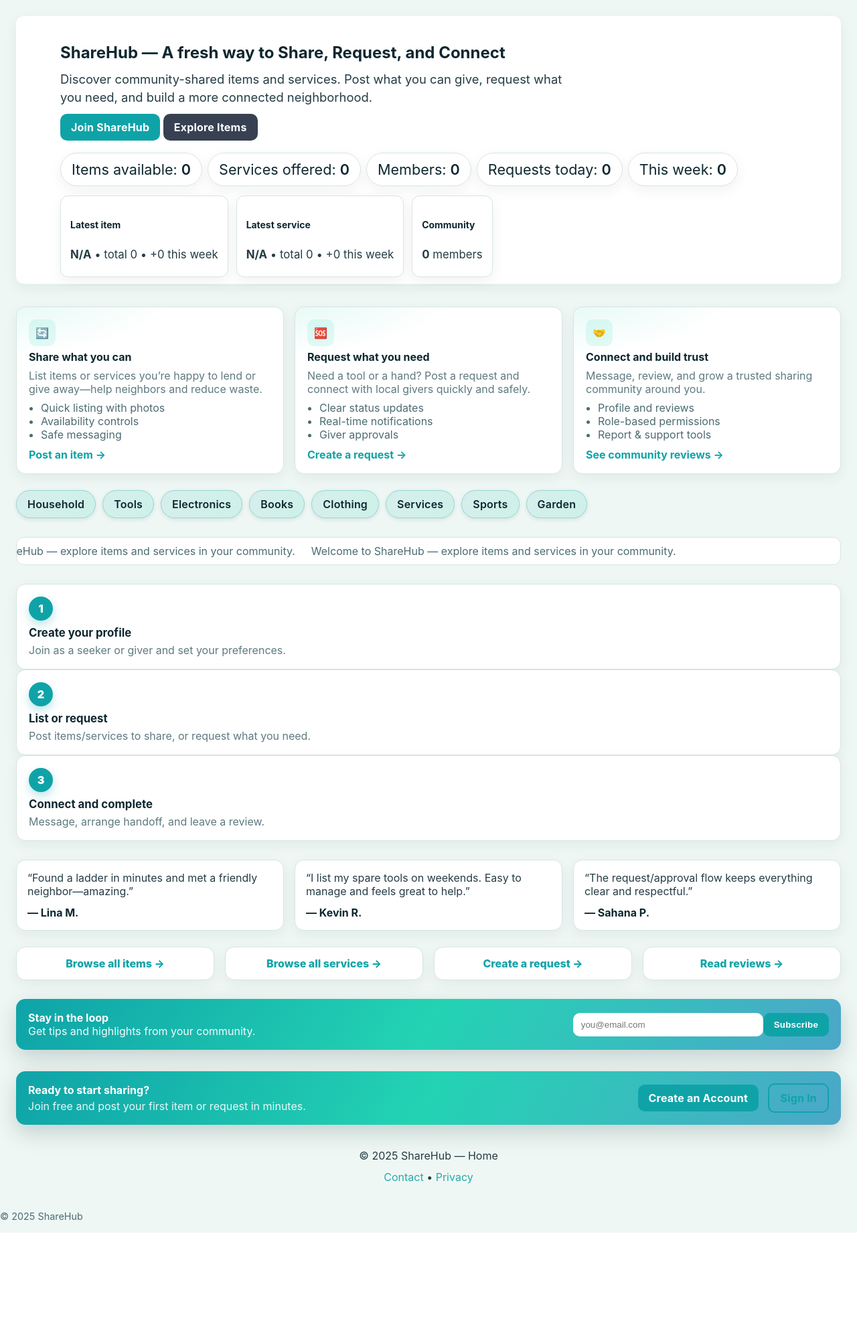
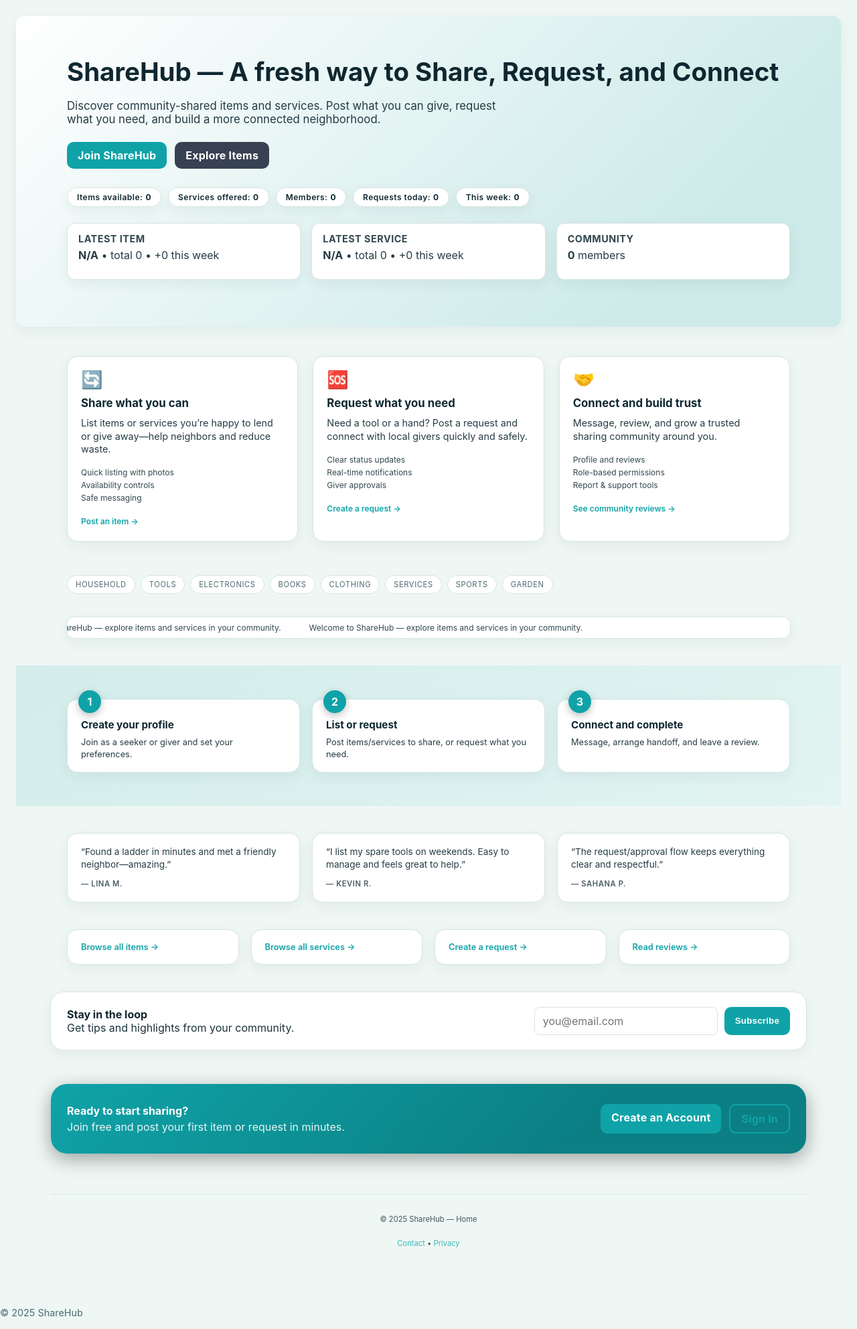
Before and after one commit to borhan-m-uddin/ShareHub_A-Community-Resource-Sharing-Platform, a PHP site: page /pages/index.php in a window 1280 px wide. Shown: the part 87-2072 px from the top of the page at 67% size. Before the commit the page ends 1928 px from the top, so only its background shows below. Run offline with PHP 8.4, Linux system fonts and the light colour scheme; data that the repository does not hold is empty; some libraries are stand-ins or nearby versions.

Commit message:
Revise marketing CSS for improved layout and responsiveness; enhance dark mode support and update styles for various components

```diff
--- a/assets/css/marketing.css
+++ b/assets/css/marketing.css
@@ -1,150 +1,194 @@
-/* Marketing / landing page extracted styles */
+/* Marketing / landing page supplemental styles (v2) */
+html,
+body {
+    margin: 0;
+    padding: 0;
+}
+
 .alt-wrapper {
-    padding: 0;
-    margin: 0;
+    display: block;
+    width: 100%;
+    background: var(--bg);
+    color: var(--text);
 }
 
 .alt-hero {
-    padding: 40px 0 10px;
+    background: linear-gradient(135deg, var(--card) 0%, rgba(15, 163, 168, 0.15) 80%);
+    padding: 60px 0 40px;
 }
 
 .alt-hero .inner {
-    max-width: 1100px;
+    max-width: 1080px;
     margin: 0 auto;
+    padding: 0 24px;
 }
 
-.lead {
-    font-size: 1.15rem;
-    line-height: 1.45;
-    max-width: 780px;
+.alt-hero h1 {
+    font-size: 2.4rem;
+    line-height: 1.2;
+    margin: 0 0 18px;
+}
+
+.alt-hero .lead {
+    font-size: 1.05rem;
+    max-width: 680px;
+    margin: 0 0 24px;
+}
+
+.ctas {
+    display: flex;
+    flex-wrap: wrap;
+    gap: 12px;
+    margin-bottom: 28px;
 }
 
 .stats-row {
     display: flex;
     flex-wrap: wrap;
-    gap: 8px;
-    margin: 18px 0 6px;
+    gap: 10px;
+    margin: 10px 0 24px;
 }
 
 .pill {
     background: var(--card);
     border: 1px solid var(--border);
-    padding: 10px 16px;
-    border-radius: 40px;
-    /* Larger, still responsive: slightly higher base and max with a bit more vw growth */
-    font-size: clamp(1.05rem, 0.8vw + 0.9rem, 1.35rem);
-    line-height: 1.3;
+    border-radius: 30px;
+    padding: 6px 14px;
+    font-size: .75rem;
+    font-weight: 600;
+    letter-spacing: .5px;
+    display: inline-flex;
+    align-items: center;
+    gap: 4px;
     box-shadow: var(--shadow);
-}
-
-.pill strong {
-    font-size: 1em;
-    font-weight: 600;
 }
 
 .mini-widgets {
     display: flex;
     flex-wrap: wrap;
-    gap: 12px;
-    margin-top: 14px;
+    gap: 16px;
+    margin: 10px 0 30px;
 }
 
 .mini {
+    flex: 1 1 220px;
     background: var(--card);
     border: 1px solid var(--border);
-    padding: 10px 14px;
     border-radius: 12px;
-    font-size: clamp(0.9rem, 0.35vw + 0.8rem, 1.05rem);
-    line-height: 1.35;
+    padding: 14px 16px;
     box-shadow: var(--shadow);
+}
+
+.mini h5 {
+    margin: 0 0 6px;
+    font-size: .9rem;
+    letter-spacing: .5px;
+    text-transform: uppercase;
+    opacity: .85;
 }
 
 .features {
     display: grid;
-    grid-template-columns: repeat(auto-fit, minmax(260px, 1fr));
-    gap: 16px;
-    margin: 34px 0 10px;
+    grid-template-columns: repeat(auto-fit, minmax(240px, 1fr));
+    gap: 22px;
+    max-width: 1080px;
+    margin: 0 auto;
+    padding: 20px 24px 40px;
 }
 
-.tile {
+.features .tile {
     background: var(--card);
     border: 1px solid var(--border);
-    border-radius: 14px;
-    padding: 18px;
+    border-radius: 16px;
+    padding: 18px 20px 22px;
     box-shadow: var(--shadow);
+    display: flex;
+    flex-direction: column;
+    gap: 10px;
     position: relative;
     overflow: hidden;
-    transition: transform .18s ease, box-shadow .22s ease, border-color .22s ease;
 }
 
-.tile:hover {
-    transform: translateY(-4px);
-    box-shadow: 0 16px 32px rgba(5, 41, 45, .12);
-    border-color: rgba(37, 99, 235, .18);
+.features .tile .icon {
+    font-size: 26px;
 }
 
-.tile::before {
-    content: "";
-    position: absolute;
-    inset: 0;
-    background: radial-gradient(400px 140px at -10% -10%, rgba(35, 211, 179, .15), transparent 70%);
-    pointer-events: none;
+.features .tile h4 {
+    margin: 0;
+    font-size: 1.05rem;
 }
 
-.tile h4 {
-    margin: 6px 0 8px;
+.features .tile p {
+    margin: 0 0 6px;
+    font-size: .9rem;
+    line-height: 1.35;
 }
 
-.tile p {
-    margin: 0;
+.features .tile ul {
+    list-style: none;
+    margin: 0 0 8px;
+    padding: 0;
+    font-size: .75rem;
+    opacity: .85;
+}
+
+.features .tile ul li {
+    padding: 2px 0;
+}
+
+.features .tile .more {
+    font-size: .75rem;
+    font-weight: 600;
+    text-decoration: none;
+    color: var(--primary);
+}
+
+.categories {
+    max-width: 1080px;
+    margin: 10px auto 34px;
+    padding: 0 24px;
+    display: flex;
+    flex-wrap: wrap;
+    gap: 8px;
+}
+
+.categories .tag {
+    background: var(--card);
+    border: 1px solid var(--border);
+    padding: 6px 12px;
+    border-radius: 20px;
+    font-size: .7rem;
+    text-transform: uppercase;
+    letter-spacing: .6px;
     color: var(--muted);
 }
 
-.tile .icon {
-    width: 40px;
-    height: 40px;
-    border-radius: 10px;
-    display: inline-grid;
-    place-items: center;
-    background: rgba(35, 211, 179, .12);
-    color: var(--primary);
-}
-
-.tile ul {
-    margin: 8px 0 0;
-    padding-left: 18px;
-    color: var(--muted);
-}
-
-.tile a.more {
-    display: inline-block;
-    margin-top: 10px;
-    font-weight: 700;
-}
-
 .ticker {
-    margin-top: 28px;
     overflow: hidden;
+    max-width: 1080px;
+    margin: 0 auto 40px;
     border: 1px solid var(--border);
     border-radius: 12px;
     background: var(--card);
+    box-shadow: var(--shadow);
 }
 
 .ticker ul {
     display: flex;
-    gap: 24px;
     list-style: none;
-    padding: 10px 16px;
     margin: 0;
-    animation: tickerMove 28s linear infinite;
+    padding: 8px 10px;
+    gap: 42px;
+    animation: scrollX 36s linear infinite;
 }
 
 .ticker li {
     white-space: nowrap;
-    color: var(--muted);
+    font-size: .75rem;
+    opacity: .85;
 }
 
-@keyframes tickerMove {
+@keyframes scrollX {
     0% {
         transform: translateX(0);
     }
@@ -154,185 +198,206 @@
     }
 }
 
-@media (prefers-reduced-motion:reduce) {
-    .ticker ul {
-        animation: none;
-    }
+.how {
+    background: linear-gradient(145deg, rgba(15, 163, 168, 0.12), rgba(79, 209, 217, 0.08));
+    padding: 50px 0;
+    margin: 0 0 40px;
 }
 
-.categories {
-    margin-top: 24px;
-    display: flex;
-    flex-wrap: wrap;
-    gap: 10px;
-}
-
-.tag {
-    display: inline-block;
-    padding: 10px 16px;
-    border-radius: 999px;
-    background: linear-gradient(135deg, rgba(15, 163, 168, .10), rgba(35, 211, 179, .16));
-    border: 1px solid rgba(15, 163, 168, .30);
-    color: var(--text);
-    font-weight: 600;
-    letter-spacing: .2px;
-    box-shadow: 0 2px 6px rgba(5, 41, 45, .10);
-    transition: transform .15s ease, box-shadow .2s ease, background .3s ease;
-}
-
-.tag:hover {
-    transform: translateY(-2px);
-    box-shadow: 0 6px 18px rgba(5, 41, 45, .18);
-    background: linear-gradient(135deg, rgba(15, 163, 168, .18), rgba(35, 211, 179, .26));
-}
-
-html[data-theme='dark'] .tag {
-    background: linear-gradient(135deg, rgba(79, 209, 217, .20), rgba(15, 163, 168, .26));
-    border-color: rgba(79, 209, 217, .45);
-    color: #e8f2ff;
-}
-
-.how {
-    margin-top: 28px;
-}
-
-how-steps {
+.how-steps {
+    max-width: 1080px;
+    margin: 0 auto;
+    padding: 0 24px;
     display: grid;
-    grid-template-columns: repeat(auto-fit, minmax(240px, 1fr));
-    gap: 16px;
+    grid-template-columns: repeat(auto-fit, minmax(220px, 1fr));
+    gap: 18px;
 }
 
 .step {
     background: var(--card);
     border: 1px solid var(--border);
-    border-radius: 14px;
-    padding: 18px;
+    padding: 18px 20px;
+    border-radius: 16px;
     box-shadow: var(--shadow);
+    position: relative;
 }
 
 .step .num {
-    width: 36px;
-    height: 36px;
+    position: absolute;
+    top: -14px;
+    left: 16px;
+    background: var(--primary);
+    color: #fff;
+    width: 34px;
+    height: 34px;
+    display: flex;
+    align-items: center;
+    justify-content: center;
     border-radius: 50%;
-    display: inline-grid;
-    place-items: center;
-    font-weight: 900;
-    color: #fff;
-    background: var(--primary);
-    box-shadow: 0 6px 14px rgba(15, 163, 168, .28);
+    font-weight: 700;
+    box-shadow: 0 4px 12px rgba(0, 0, 0, .25);
 }
 
 .step h5 {
-    margin: 8px 0 6px;
-    font-size: 1.05rem;
+    margin: 10px 0 8px;
+    font-size: .95rem;
 }
 
 .step p {
     margin: 0;
-    color: var(--muted);
+    font-size: .8rem;
+    line-height: 1.35;
 }
 
 .testimonials {
-    margin-top: 28px;
+    max-width: 1080px;
+    margin: 0 auto 40px;
+    padding: 0 24px;
     display: grid;
-    grid-template-columns: repeat(auto-fit, minmax(220px, 1fr));
-    gap: 16px;
+    grid-template-columns: repeat(auto-fit, minmax(240px, 1fr));
+    gap: 18px;
 }
 
 .tcard {
     background: var(--card);
     border: 1px solid var(--border);
-    border-radius: 14px;
-    padding: 16px;
+    padding: 18px 20px;
+    border-radius: 16px;
     box-shadow: var(--shadow);
+    font-size: .85rem;
+    line-height: 1.4;
+    position: relative;
 }
 
 .tcard .who {
     margin-top: 10px;
-    font-weight: 700;
+    font-weight: 600;
+    font-size: .7rem;
+    letter-spacing: .6px;
+    text-transform: uppercase;
+    opacity: .75;
+}
+
+.quick-links {
+    max-width: 1080px;
+    margin: 0 auto 40px;
+    padding: 0 24px;
+    display: grid;
+    grid-template-columns: repeat(auto-fit, minmax(240px, 1fr));
+    gap: 18px;
+}
+
+.quick-links .q {
+    background: var(--card);
+    border: 1px solid var(--border);
+    padding: 18px 20px;
+    border-radius: 16px;
+    box-shadow: var(--shadow);
+    font-size: .8rem;
+}
+
+.quick-links a {
+    text-decoration: none;
+    color: var(--primary);
+    font-weight: 600;
+}
+
+.newsletter {
+    max-width: 1080px;
+    margin: 0 auto 50px;
+    padding: 22px 24px;
+    display: flex;
+    flex-wrap: wrap;
+    gap: 18px;
+    align-items: center;
+    justify-content: space-between;
+    background: var(--card);
+    border: 1px solid var(--border);
+    border-radius: 20px;
+    box-shadow: var(--shadow);
+}
+
+.newsletter form {
+    display: flex;
+    gap: 10px;
+}
+
+.newsletter input[type=email] {
+    padding: 10px 12px;
+    border: 1px solid var(--border);
+    border-radius: 8px;
+    font: inherit;
+    min-width: 220px;
+    background: transparent;
     color: var(--text);
 }
 
-.quick-links {
-    margin-top: 24px;
-    display: grid;
-    grid-template-columns: repeat(auto-fit, minmax(160px, 1fr));
-    gap: 16px;
+.cta-band {
+    max-width: 1080px;
+    margin: 0 auto 60px;
+    padding: 30px 24px;
+    display: flex;
+    flex-wrap: wrap;
+    gap: 24px;
+    align-items: center;
+    justify-content: space-between;
+    background: linear-gradient(135deg, var(--primary) 0%, var(--primary-600) 70%);
+    color: #fff;
+    border-radius: 24px;
+    box-shadow: 0 8px 28px rgba(0, 0, 0, .35);
 }
 
-.q {
-    background: var(--card);
-    border: 1px solid var(--border);
-    border-radius: 14px;
-    padding: 14px;
-    box-shadow: var(--shadow);
-    text-align: center;
-}
-
-.q a {
-    font-weight: 800;
-}
-
-.newsletter {
-    margin-top: 28px;
-    padding: 18px;
-    border-radius: 14px;
-    background: linear-gradient(120deg, var(--primary) 0%, var(--laser) 50%, var(--info) 100%);
-    color: #fff;
-    box-shadow: 0 12px 32px rgba(5, 41, 45, .18);
+.cta-band .actions {
     display: flex;
-    gap: 12px;
-    align-items: center;
-    justify-content: space-between;
-    flex-wrap: wrap;
-}
-
-.newsletter input[type=email] {
-    width: 260px;
-    max-width: 100%;
-    padding: 10px 12px;
-    border-radius: 10px;
-    border: 0;
-}
-
-.cta-band {
-    margin-top: 32px;
-    padding: 18px;
-    border-radius: 14px;
-    color: #fff;
-    background: linear-gradient(120deg, var(--primary) 0%, var(--laser) 50%, var(--info) 100%);
-    box-shadow: 0 12px 32px rgba(5, 41, 45, .18);
-    display: flex;
-    align-items: center;
-    justify-content: space-between;
     gap: 12px;
     flex-wrap: wrap;
 }
 
-.cta-band .actions a {
-    margin-left: 10px;
+.alt-footer {
+    max-width: 1080px;
+    margin: 0 auto 30px;
+    padding: 30px 24px;
+    border-top: 1px solid var(--border);
+    font-size: .7rem;
+    display: flex;
+    flex-direction: column;
+    gap: 10px;
+    align-items: center;
+    opacity: .85;
 }
 
-footer.alt-footer {
-    margin: 36px 0 8px;
-    text-align: center;
-    color: var(--muted);
+.alt-footer a {
+    color: var(--primary);
+    text-decoration: none;
 }
 
-@media (max-width:900px) {
-    .features {
-        grid-template-columns: 1fr;
+@media (max-width:680px) {
+    .alt-hero {
+        padding: 44px 0 30px;
     }
 
-    .how-steps {
-        grid-template-columns: 1fr;
+    .alt-hero h1 {
+        font-size: 1.9rem;
     }
 
-    .testimonials {
-        grid-template-columns: 1fr;
+    .features {
+        padding-bottom: 30px;
     }
 
-    .quick-links {
-        grid-template-columns: 1fr 1fr;
+    .cta-band {
+        padding: 28px 22px;
     }
 }
+
+/* Dark mode fine-tuning */
+html[data-theme='dark'] .alt-hero {
+    background: linear-gradient(135deg, rgba(15, 27, 45, .9) 0%, rgba(42, 142, 147, .25) 80%);
+}
+
+html[data-theme='dark'] .how {
+    background: linear-gradient(145deg, rgba(79, 209, 217, 0.10), rgba(53, 183, 191, 0.07));
+}
+
+html[data-theme='dark'] .cta-band {
+    box-shadow: 0 8px 32px rgba(0, 0, 0, .55);
+}
```
